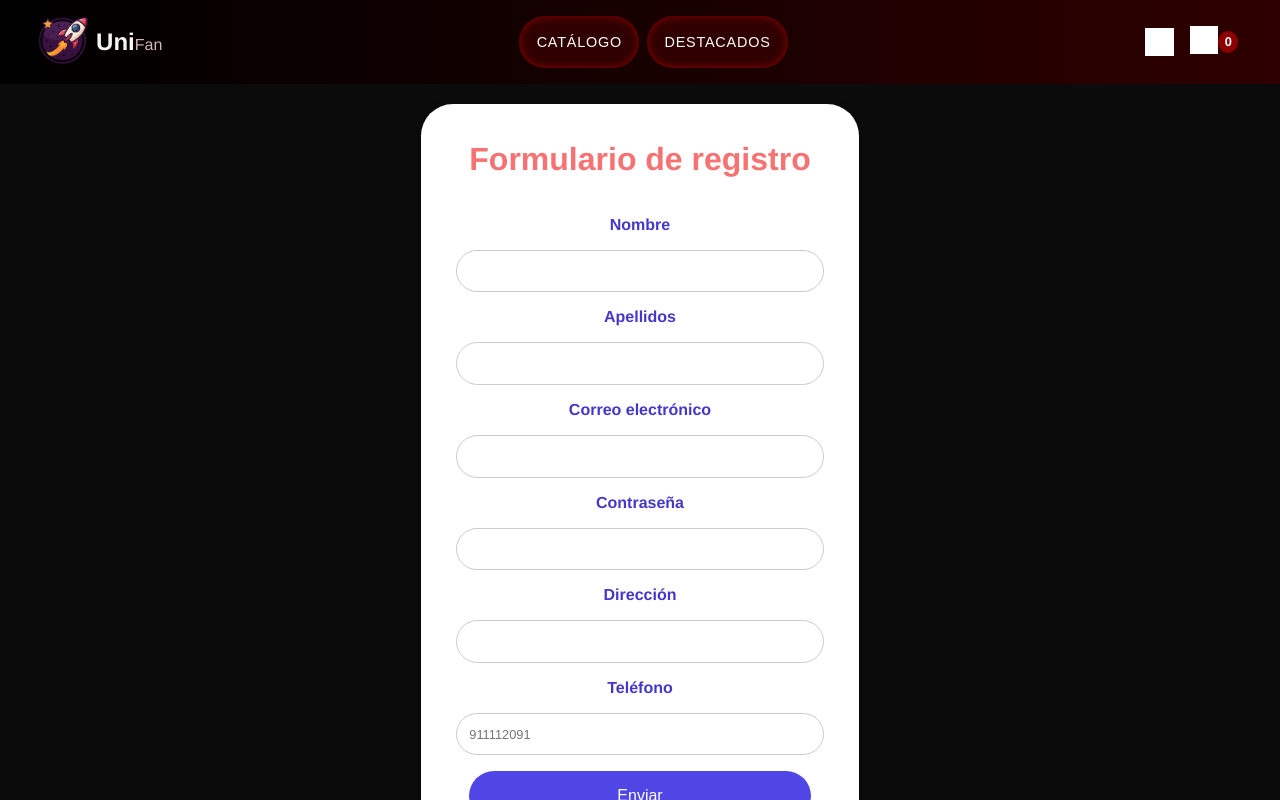
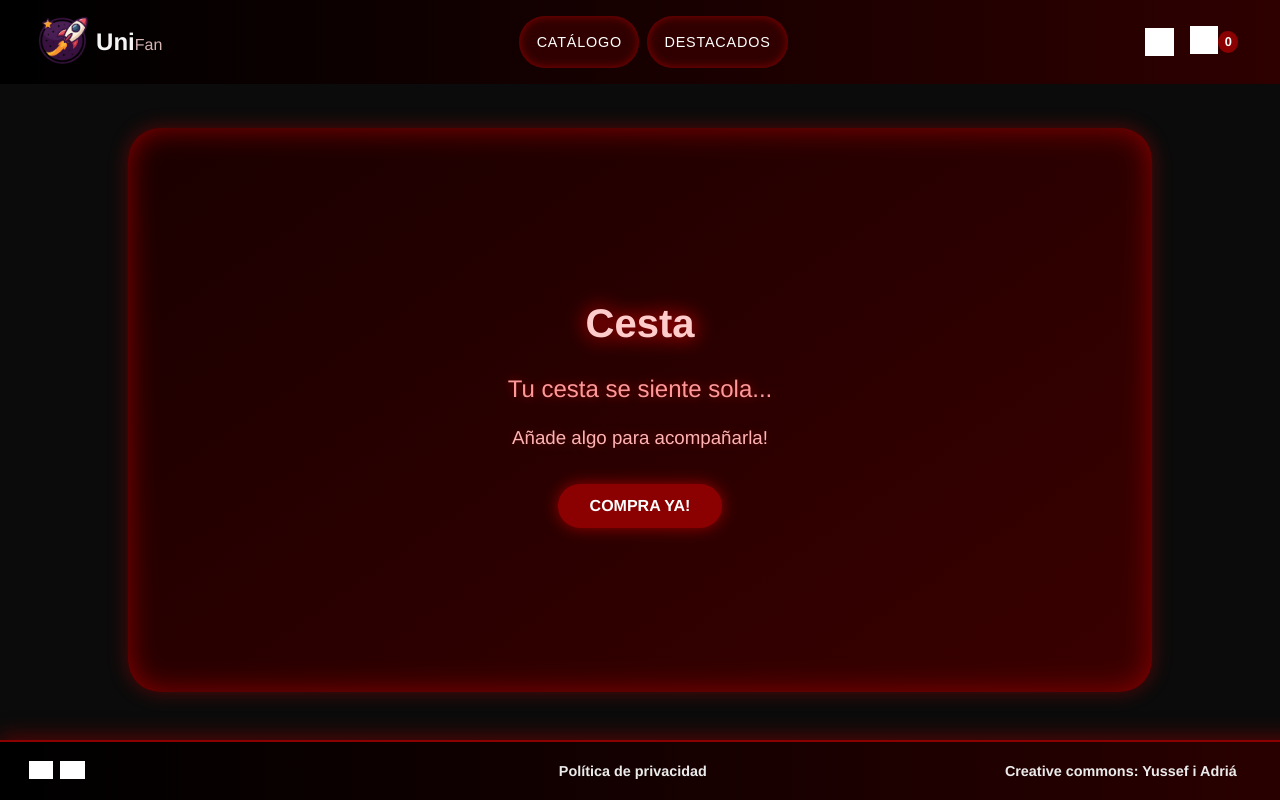
Before and after one commit to Pipiavolo/unifan, a plain HTML site: page HTML/cistella.html in a window 1280 px wide. Drawn offline with Linux system fonts and the light colour scheme; grey boxes are pictures that could not be loaded.

Commit message:
Cistella afegida

```diff
--- /dev/null
+++ b/CSS/cistella.css
@@ -0,0 +1,60 @@
+.cesta {
+  display: flex;
+  flex-direction: column;
+  align-items: center;
+  justify-content: center;
+  gap: 1em;
+  text-align: center;
+  margin: 8em auto 3em auto;
+  width: 80%;
+  background: linear-gradient(145deg, #1a0000, #3a0000);
+  border-radius: 2em;
+  box-shadow: inset 0 0 30px #8B0000, 0 0 20px rgba(255, 0, 0, 0.3);
+  transition: transform 0.5s ease-out;
+  flex: 1;
+}
+
+.cesta:hover {
+  transform: translateY(-10px);
+}
+
+.cesta h1 {
+  color: #ffcccc;
+  font-size: 2.5em;
+  text-shadow: 0 0 20px red;
+  margin: 0.2em 0;
+}
+
+.cesta h2 {
+  color: #ff9999;
+  font-weight: normal;
+  text-shadow: 0 0 10px #8B0000;
+  margin: 0.2em 0;
+}
+
+.cesta h3 {
+  color: #ffb3b3;
+  font-weight: normal;
+  text-shadow: 0 0 10px #5a0000;
+  margin: 0.2em 0 1em 0;
+}
+
+.cesta a {
+  display: inline-block;
+  background-color: #8B0000;
+  color: white;
+  text-decoration: none;
+  font-weight: bold;
+  text-transform: uppercase;
+  padding: 0.8em 2em;
+  border-radius: 2em;
+  box-shadow: 0 0 15px rgba(255, 0, 0, 0.5);
+  transition: all 0.4s ease;
+}
+
+.cesta a:hover {
+  background-color: #ff1e1e;
+  box-shadow: 0 0 25px red, 0 0 50px rgba(255, 0, 0, 0.4);
+  letter-spacing: 0.1em;
+  transform: scale(1.05);
+}
--- a/HTML/cistella.html
+++ b/HTML/cistella.html
@@ -5,7 +5,7 @@
     <meta name="viewport" content="width=device-width, initial-scale=1.0">
     <title>Registra't a UniFan!</title>
     <link rel="stylesheet" href="../CSS/style.css">
-    <link rel="stylesheet" href="../CSS/registreclient.css">
+    <link rel="stylesheet" href="../CSS/cistella.css">
 </head>
 <body>
 <header>
@@ -28,30 +28,12 @@
     </div>
 </header>
 
-  <form action="#" method="post">
-    <h1>Formulario de registro</h1>
-
-    <label for="nom">Nombre</label>
-    <input type="text" id="nom" name="nom" required>
-
-    <label for="cognoms">Apellidos</label>
-    <input type="text" id="cognoms" name="cognoms" required>
-
-    <label for="email">Correo electrónico</label>
-    <input type="email" id="email" name="email" required>
-
-    <label for="contrasenya">Contraseña</label>
-    <input type="password" id="contrasenya" name="contrasenya" required>
-
-    <label for="direccion">Dirección</label>
-    <input type="text" id="direccion" name="direccion">
-
-    <label for="telefon">Teléfono</label>
-    <input type="tel" id="telefon" name="telefon" pattern="[0-9]{9}" placeholder="911112091">
-
-    <button type="submit">Enviar</button>
-    <button type="reset">Limpiar</button>
-  </form>
+<section class="cesta">
+<h1>Cesta</h1>
+<h2>Tu cesta se siente sola...</h2>
+<h3>Añade algo para acompañarla!</h3>
+<a href="./catalogo.html">Compra ya!</a>
+</section>
 
 <footer class="footer">
     <div class="footer-left">
```
